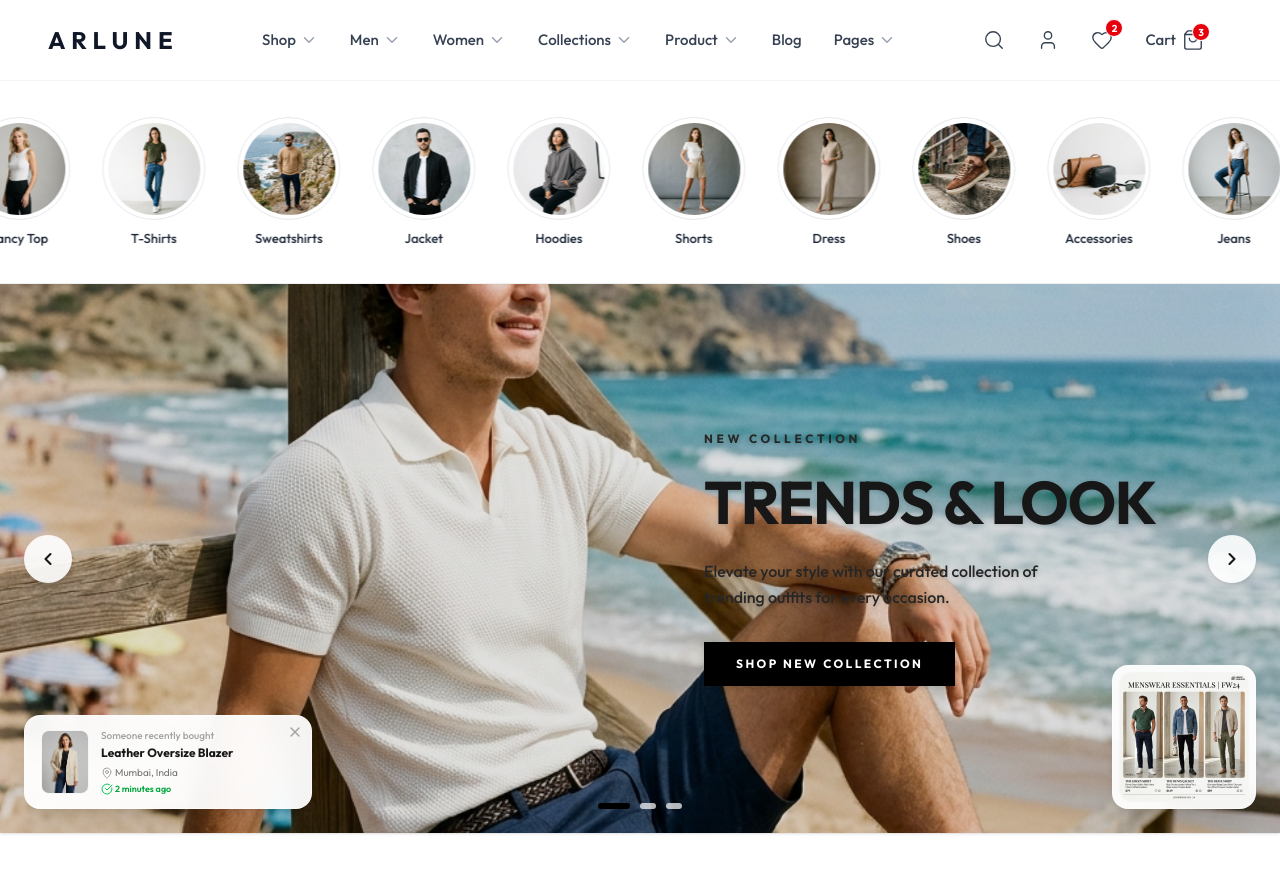
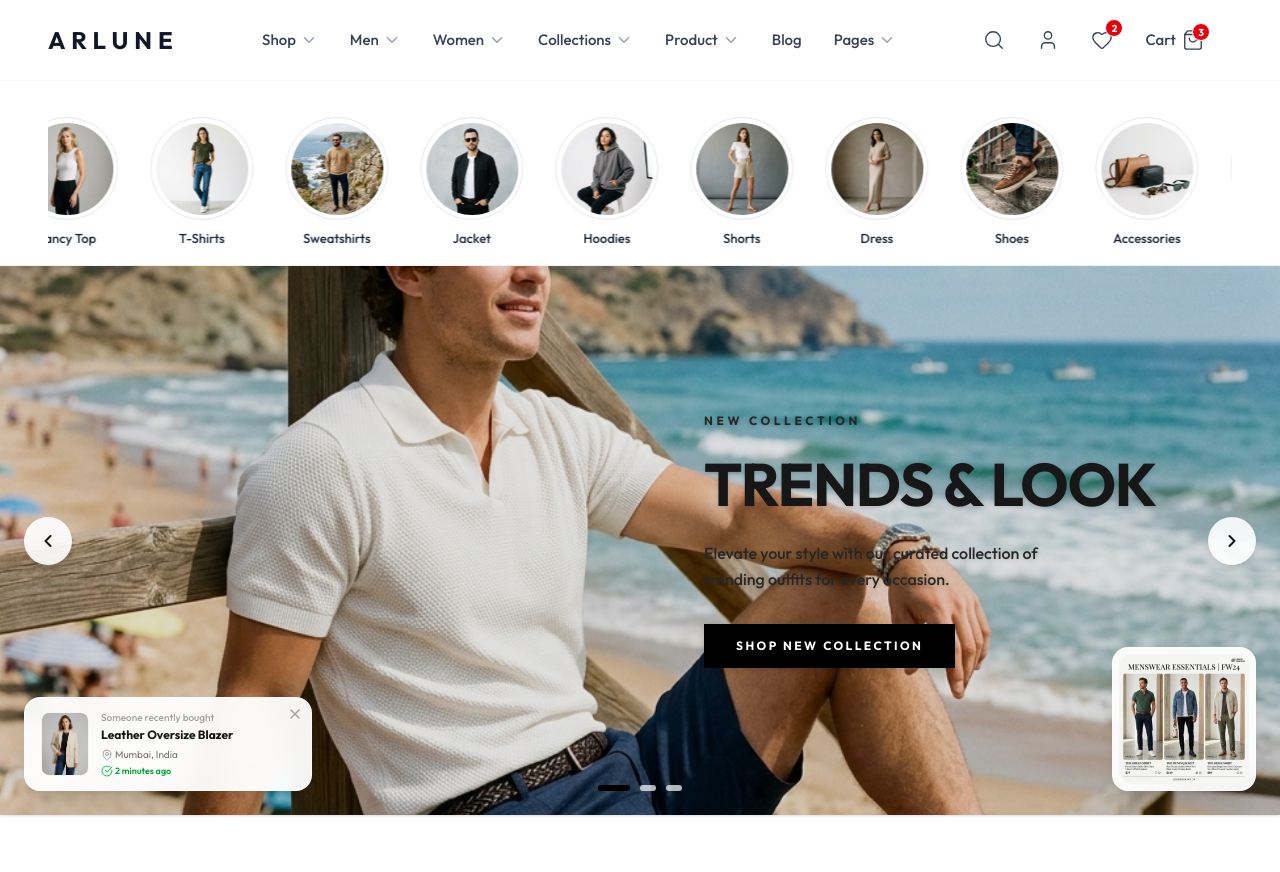
Before and after one commit to sivaathri/Clothing-UI-design-, a React (Vite) app: page / in a window 1280 px wide. Shown: the top 872 px of the page. Built offline with nearby package versions, Linux system fonts and the light colour scheme.

Commit message:
style: reduce space between Categories and Hero

```diff
--- a/src/components/Categories.jsx
+++ b/src/components/Categories.jsx
@@ -36,11 +36,11 @@ export default function Categories() {
   const doubleCategories = [...categories, ...categories];
 
   return (
-    <section className="w-full py-5 border-b border-gray-100 overflow-hidden bg-white select-none">
+    <section className="w-full px-4 sm:px-8 lg:px-12 pt-5 pb-2.5 border-b border-gray-100 overflow-hidden bg-white select-none">
       <div className="w-full">
         <div className="relative w-full overflow-hidden">
           {/* Scrolling Track - No gap on track, padding is on the child elements */}
-          <div className="flex animate-marquee py-4">
+          <div className="flex animate-marquee pt-4 pb-2">
             {doubleCategories.map((item, idx) => (
               <div
                 key={idx}
```
